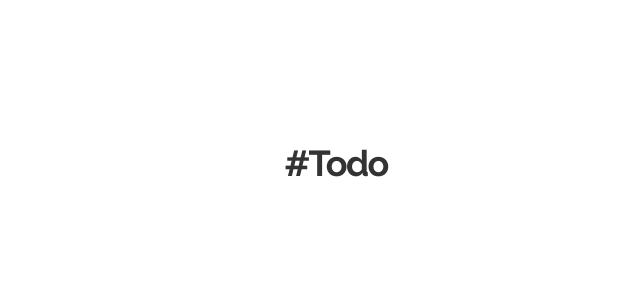
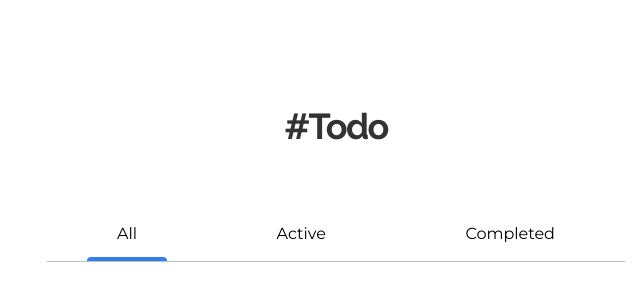
Before and after one commit to jeyofdev/devchallenges--todo-app, a React (Create React App) app: page / in a window 1280 px wide. Shown: the part 208-508 px from the top of the page, without its empty margins (304-944 px from the left). Built offline with nearby package versions, Linux system fonts and the light colour scheme.

Commit message:
feat : add the navbar component

```diff
--- /dev/null
+++ b/src/components/Ui/Buttons/NavButton/NavButton.jsx
@@ -0,0 +1,24 @@
+import React from 'react';
+import PropTypes from 'prop-types';
+import classes from './NavButton.module.css';
+
+const NavButton = ({ children, isActive }) => {
+    return (
+        <li
+            className={
+                isActive
+                    ? `${classes.nav_item} ${classes.active}`
+                    : classes.nav_item
+            }
+        >
+            <button type="button">{children}</button>
+        </li>
+    );
+};
+
+NavButton.propTypes = {
+    children: PropTypes.string.isRequired,
+    isActive: PropTypes.bool.isRequired,
+};
+
+export default NavButton;
--- /dev/null
+++ b/src/components/Ui/Buttons/NavButton/NavButton.module.css
@@ -0,0 +1,18 @@
+.nav_item {
+    position: relative;
+    font-weight: 600;
+    color: var(--color-secondary);
+    padding: 1.125rem 1.875rem;
+}
+
+.nav_item.active:after {
+    content: '';
+    position: absolute;
+    display: block;
+    left: 0;
+    bottom: 0;
+    width: 100%;
+    height: 4px;
+    background: var(--color-primary);
+    border-radius: 4px 4px 0px 0px;
+}
--- /dev/null
+++ b/src/components/Ui/Navbar/Navbar.jsx
@@ -0,0 +1,17 @@
+import React from 'react';
+import NavButton from '../Buttons/NavButton/NavButton';
+import classes from './Navbar.module.css';
+
+const Navbar = () => {
+    return (
+        <nav className={classes.navbar}>
+            <ul className={classes.navbar_nav}>
+                <NavButton isActive>All</NavButton>
+                <NavButton isActive={false}>Active</NavButton>
+                <NavButton isActive={false}>Completed</NavButton>
+            </ul>
+        </nav>
+    );
+};
+
+export default Navbar;
--- /dev/null
+++ b/src/components/Ui/Navbar/Navbar.module.css
@@ -0,0 +1,11 @@
+.navbar {
+    margin-bottom: 1.125rem;
+    border-bottom: 1px solid var(--color-gray-100);
+}
+
+.navbar_nav {
+    display: flex;
+    flex-direction: row;
+    justify-content: space-between;
+    padding: 0 2.5rem;
+}
--- a/src/containers/App/App.css
+++ b/src/containers/App/App.css
@@ -5,8 +5,13 @@
 ==================== */
 :root {
     --gutter: 15px;
+
+    --color-gray-100: #bdbdbd;
+    --color-primary: #2f80ed;
     --color-secondary: #333333;
+
     --font-family-primary: 'Raleway', sans-serif;
+    --font-family-secondary: 'Montserrat', sans-serif;
 }
 
 /* ====================
--- a/src/containers/Page/Page.jsx
+++ b/src/containers/Page/Page.jsx
@@ -1,4 +1,5 @@
 import React from 'react';
+import Navbar from '../../components/Ui/Navbar/Navbar';
 import H1 from '../../components/Ui/Styles/H1';
 
 const Page = () => {
@@ -12,6 +13,8 @@ const Page = () => {
             >
                 #todo
             </H1>
+
+            <Navbar />
         </>
     );
 };
--- a/src/index.css
+++ b/src/index.css
@@ -156,3 +156,17 @@ h6 {
     letter-spacing: -0.045em;
     color: var(--color-secondary);
 }
+
+li,
+button {
+    font-family: var(--font-family-secondary);
+    font-style: normal;
+    font-size: 1rem;
+    line-height: 1.1;
+}
+
+button {
+    background-color: transparent;
+    border: none;
+    cursor: pointer;
+}
```
